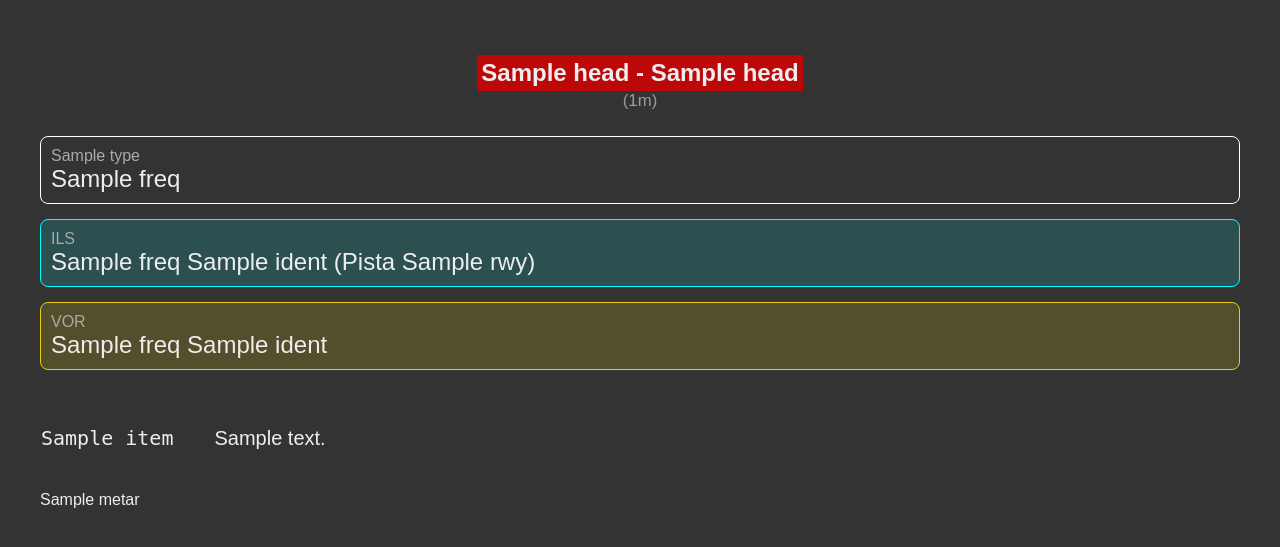
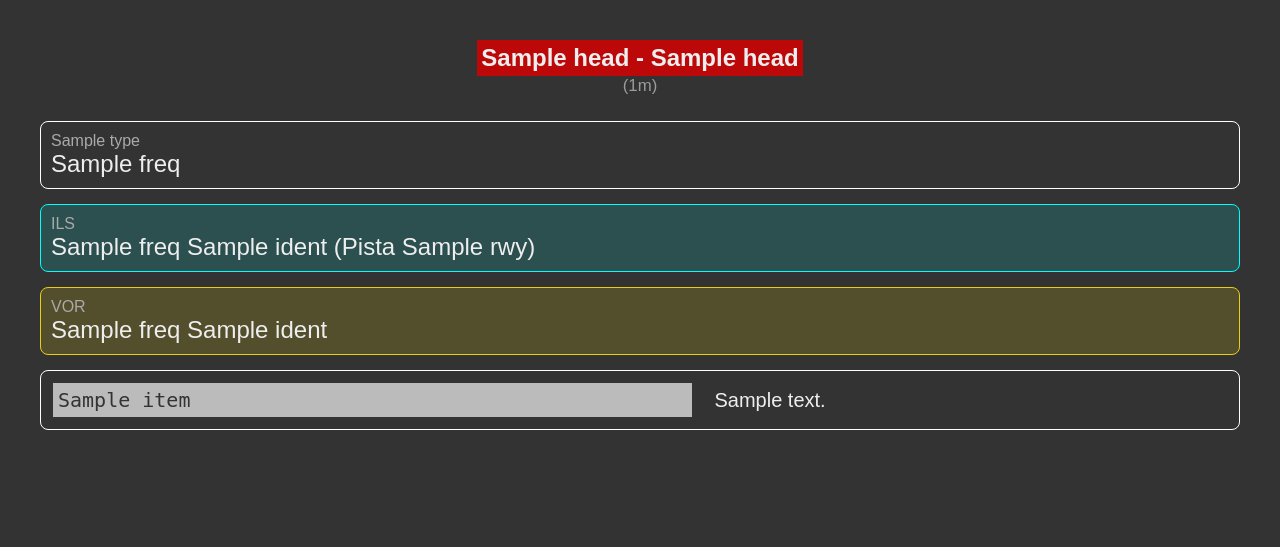
Before and after one commit to antenor-z/aero, a Flask app: template templates/airport.html in a window 1280 px wide. Shown: the part 122-669 px from the top of the page. Run offline with Flask 3, Linux system fonts and the light colour scheme; the template is opened without the code that fills it: most values are stand-ins (such as "Sample title", 1, 10 or a date in 2020).

Commit message:
Decodificação do METAR

```diff
--- a/static/style.css
+++ b/static/style.css
@@ -32,7 +32,7 @@ header {
   grid-auto-rows: 1fr
 }
 .line-margin {
-  margin: 15px 25%;
+  margin: 0 25%;
 }
 .box-rounded {
   border-radius: 8px;
@@ -93,13 +93,21 @@ a:visited {
   color: white;
 }
 
-.padded-table {
+table {
   font-size: 20px;
-  border-collapse: separate;
-  border-spacing: 0 40px;
+  width: 100%;
+  border: 1px solid white;
+  border-radius: 8px;
 }
 
-.padded-table th,
-.padded-table td {
-  padding-right: 40px;
+td {
+  border: 10px solid #333;
+  padding: 0;
 }
+
+.metarItem {
+  font-family: monospace;
+  color: #333;
+  padding: 5px;
+  background-color: #bbb;
+}
--- a/templates/airport.html
+++ b/templates/airport.html
@@ -54,12 +54,12 @@
 	<table class="padded-table">
 		{% for (item, description) in decoded %}
 		<tr>
-			<td style="font-family: monospace">{{ item }}</td>
+			<td class="metarItem">{{ item }}</td>
 			<td>{{ description }}</td>
 		</tr>
 		{% endfor %}
 	</table>
-	{{ metar[1] }}
+	<!--{{ metar[1] }}-->
 	</main>
 </body>
 </html>
```
